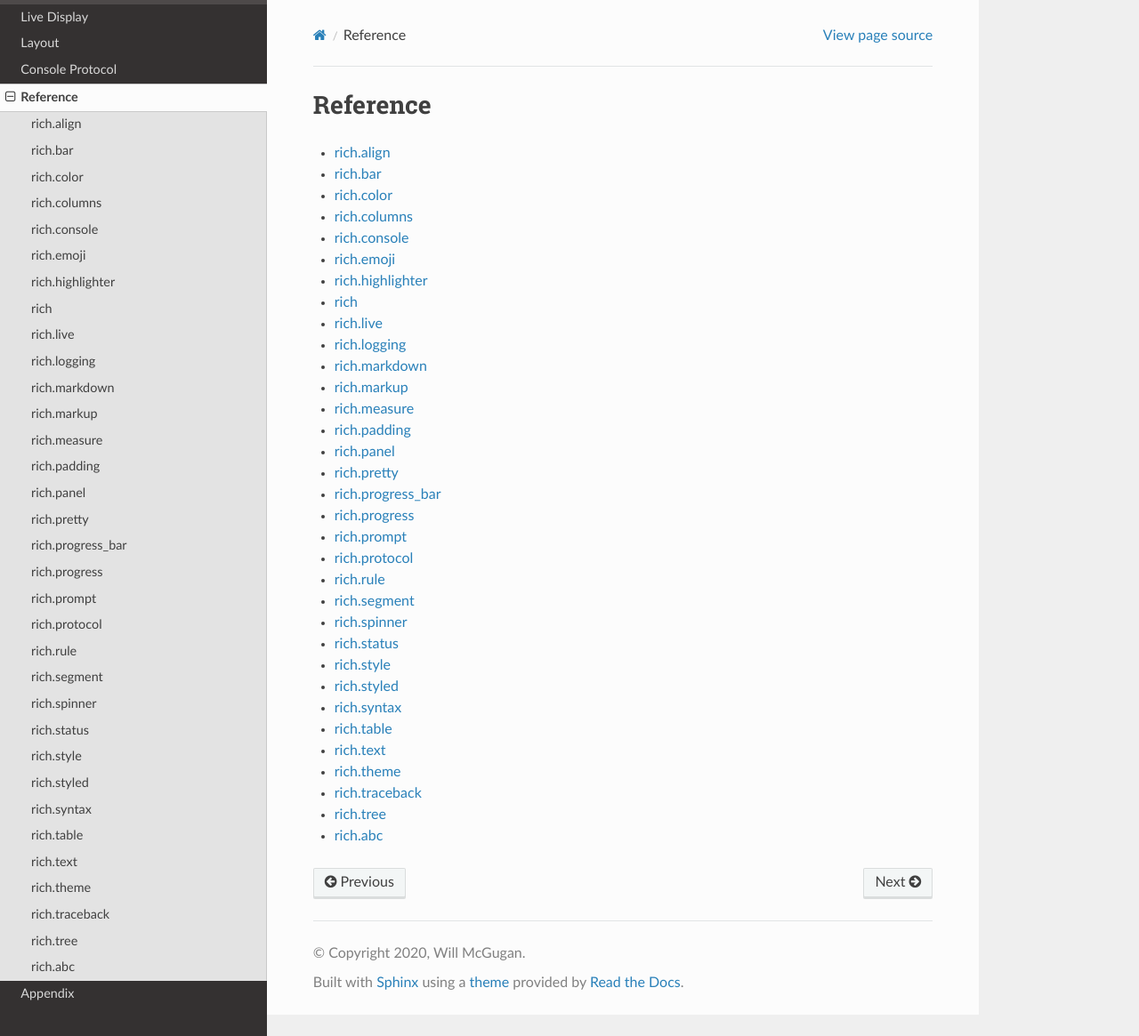
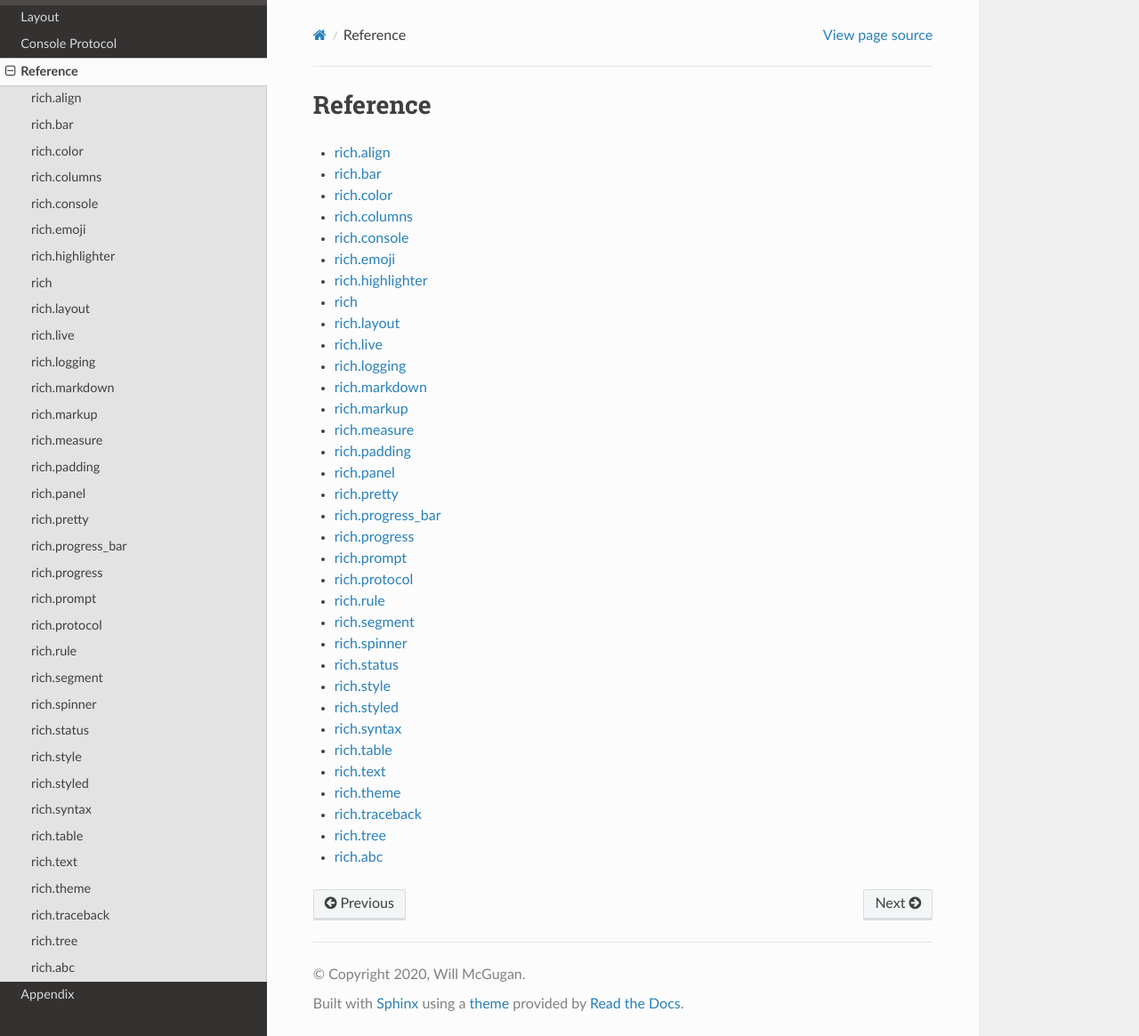
Before and after one commit to Textualize/rich, a Sphinx documentation site: the page built from docs/source/reference.rst, in a window 1280 px wide and 1165 px high. Shown: the whole window at 89% size. Built offline with Sphinx 7.4.7 and the Read the Docs theme 2.0.0, drawn with Linux system fonts in a browser that asks for light colours.

Commit message:
layout docs

```diff
--- a/docs/source/reference.rst
+++ b/docs/source/reference.rst
@@ -12,6 +12,7 @@
    reference/emoji.rst
    reference/highlighter.rst
    reference/init.rst
+   reference/layout.rst
    reference/live.rst
    reference/logging.rst
    reference/markdown.rst
--- /dev/null
+++ b/docs/source/reference/layout.rst
@@ -0,0 +1,5 @@
+rich.layout
+===========
+
+.. automodule:: rich.layout
+    :members:
```
